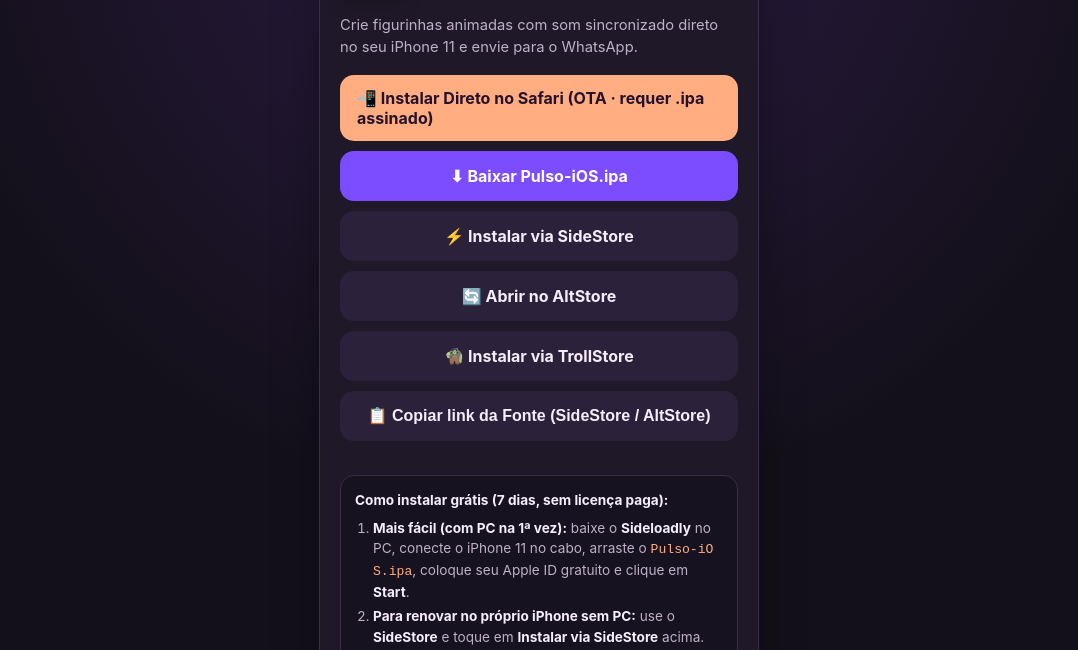
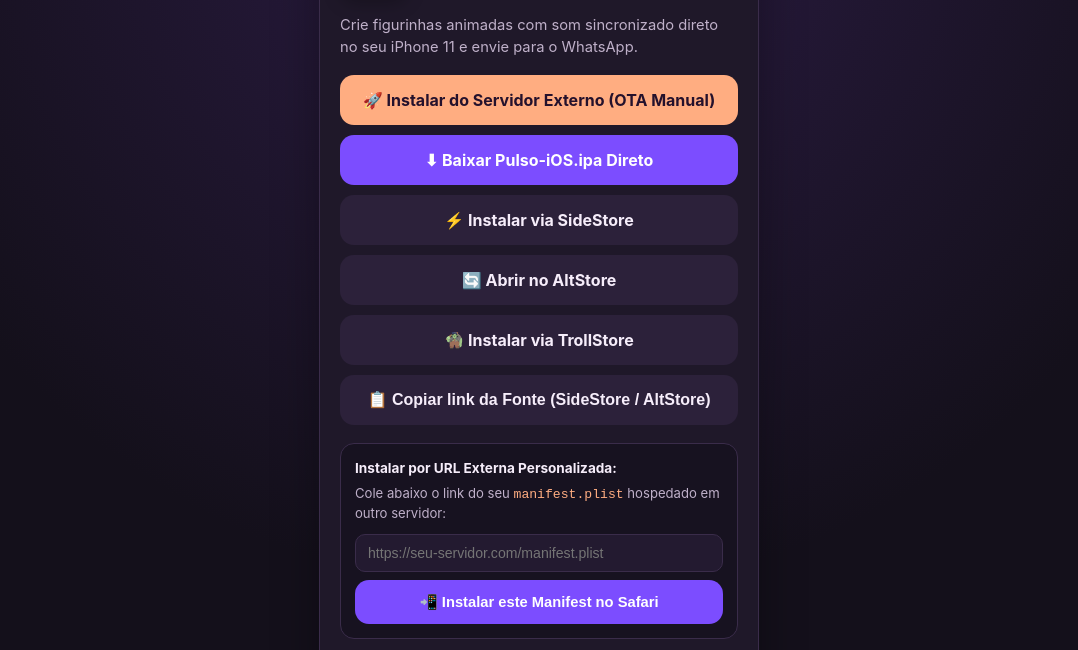
Before and after one commit to dafert/pulso-ios, a plain HTML site: page docs/index.html in a window 1280 px wide. Shown: the part 116-766 px from the top of the page, without its empty margins (101-1179 px from the left). Drawn offline with Linux system fonts and the light colour scheme.

Commit message:
Add custom OTA button and interactive manifest installer to site

```diff
--- a/docs/index.html
+++ b/docs/index.html
@@ -97,11 +97,14 @@
     <p>Crie figurinhas animadas com som sincronizado direto no seu iPhone 11 e envie para o WhatsApp.</p>
 
     <div class="actions">
-      <a class="btn hot" href="itms-services://?action=download-manifest&url=https://dafert.github.io/pulso-ios/manifest.plist">
-        📲 Instalar Direto no Safari (OTA · requer .ipa assinado)
+      <!-- Botão pré-pronto para você colocar seu link manual -->
+      <!-- Para trocar o link manualmente no arquivo, edite o href abaixo: -->
+      <a class="btn hot" id="custom-install-btn" href="itms-services://?action=download-manifest&url=https://SEU-LINK-AQUI/manifest.plist">
+        🚀 Instalar do Servidor Externo (OTA Manual)
       </a>
+
       <a class="btn primary" href="https://github.com/dafert/pulso-ios/releases/download/v0.9.7/Pulso-iOS.ipa">
-        ⬇ Baixar Pulso-iOS.ipa
+        ⬇ Baixar Pulso-iOS.ipa Direto
       </a>
       <a class="btn ghost" href="sidestore://source?url=https://dafert.github.io/pulso-ios/source.json">
         ⚡ Instalar via SideStore
@@ -116,6 +119,16 @@
         📋 Copiar link da Fonte (SideStore / AltStore)
       </button>
     </div>
+
+    <!-- Campo interativo para testar qualquer URL de manifest externa sem precisar editar código -->
+    <div class="box" style="margin-bottom: 16px;">
+      <strong>Instalar por URL Externa Personalizada:</strong>
+      <p style="margin: 6px 0 10px; font-size: .82rem;">Cole abaixo o link do seu <code>manifest.plist</code> hospedado em outro servidor:</p>
+      <input type="url" id="custom-manifest-url" placeholder="https://seu-servidor.com/manifest.plist" style="width: 100%; padding: 10px 12px; border-radius: 10px; border: 1px solid var(--border); background: #231a30; color: #fff; font-size: .88rem; margin-bottom: 8px;">
+      <button class="btn primary" type="button" id="btn-trigger-custom" style="min-height: 42px; font-size: .92rem;">
+        📲 Instalar este Manifest no Safari
+      </button>
+    </div>
     <div class="ok" id="msg"></div>
 
     <div class="box">
@@ -128,6 +141,18 @@
     </div>
   </main>
   <script>
+    document.getElementById("btn-trigger-custom").addEventListener("click", () => {
+      let rawUrl = (document.getElementById("custom-manifest-url").value || "").trim();
+      if (!rawUrl) {
+        alert("Por favor, digite ou cole a URL do seu manifest.plist");
+        return;
+      }
+      if (!rawUrl.startsWith("itms-services://")) {
+        rawUrl = "itms-services://?action=download-manifest&url=" + encodeURIComponent(rawUrl);
+      }
+      window.location.href = rawUrl;
+    });
+
     document.getElementById("copy-source").addEventListener("click", async () => {
       const url = "https://dafert.github.io/pulso-ios/source.json";
       try {
```
